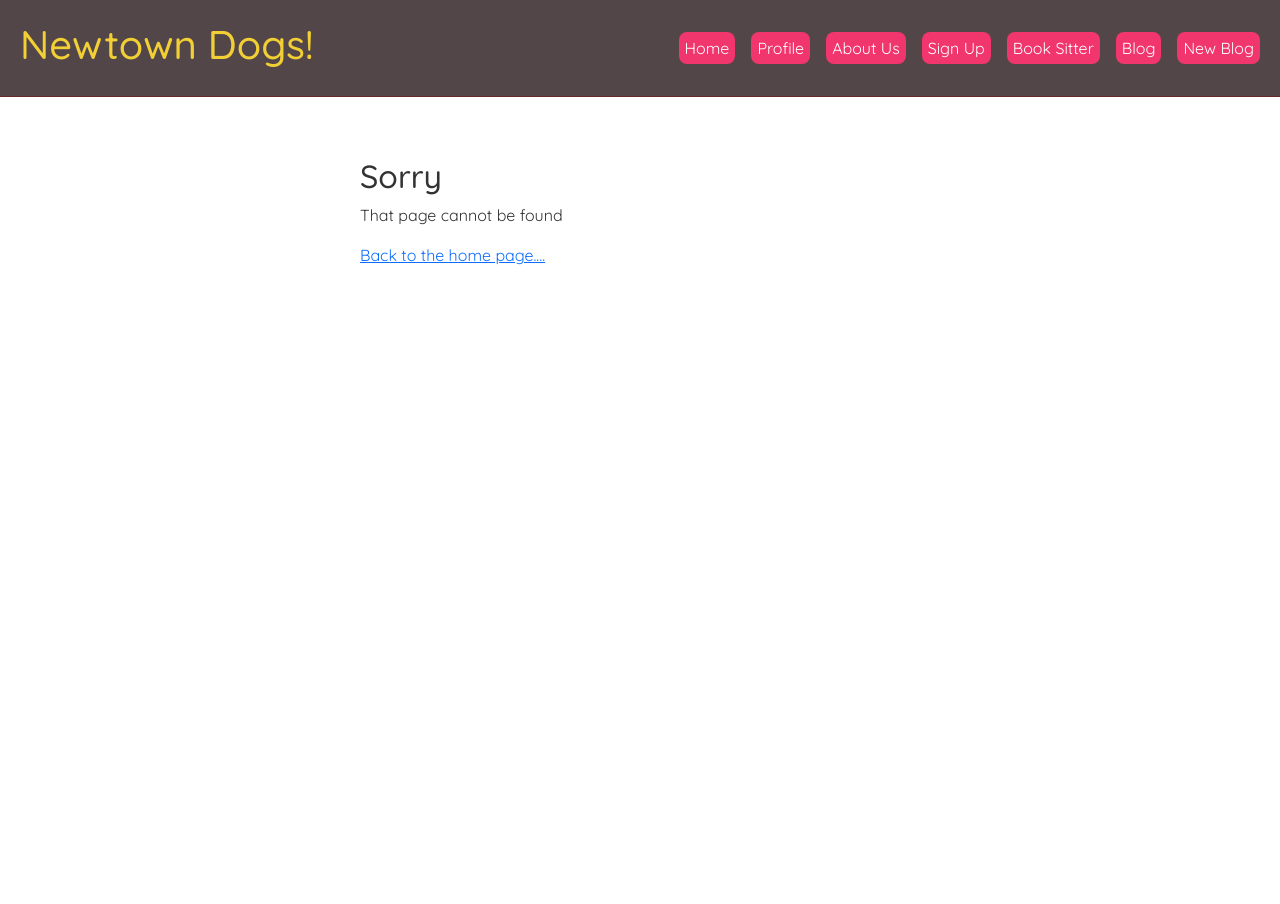
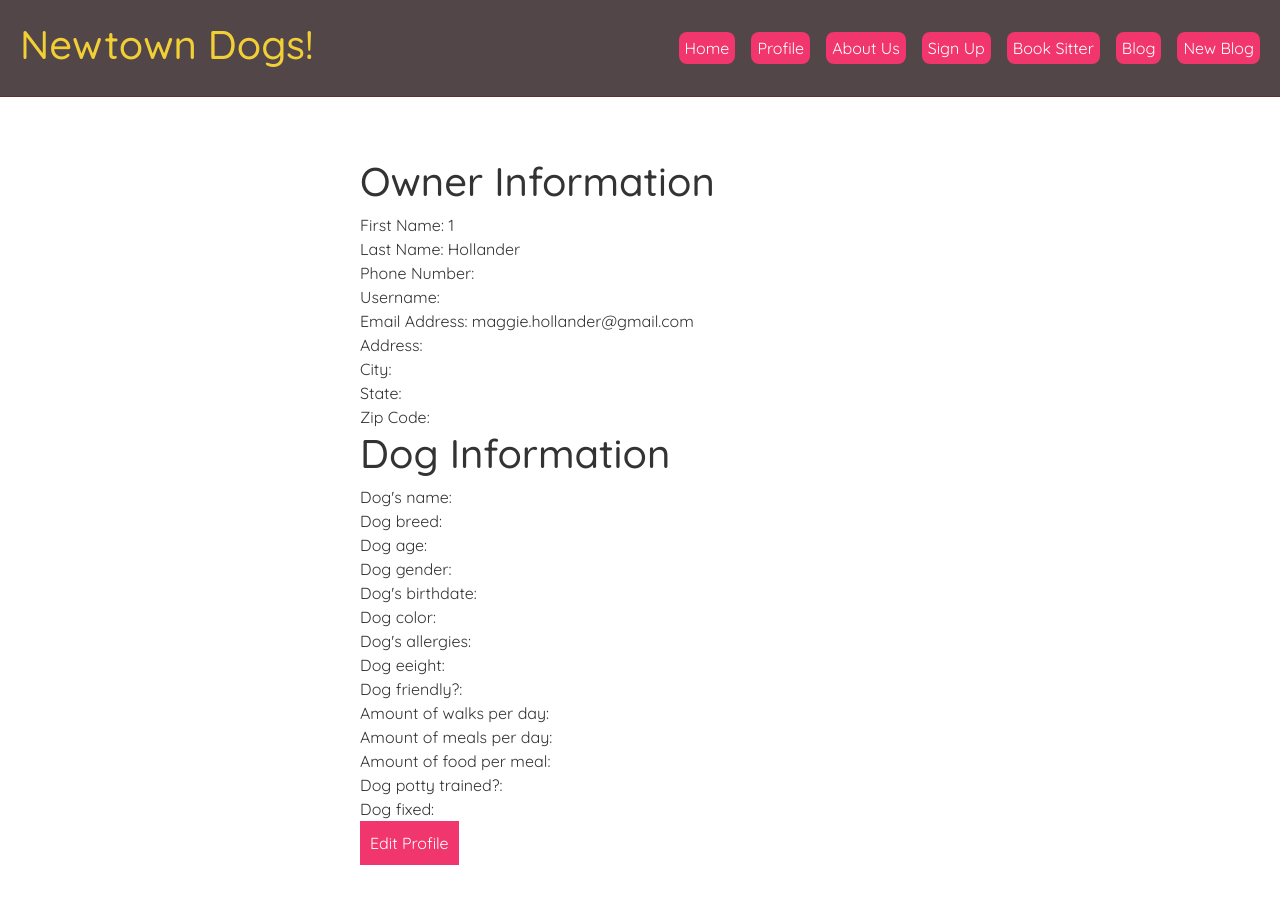
Before and after one commit to mrao2/newtowndogs, a React (Create React App) app in the folder frontend/: page /profile/1 in a window 1280 px wide. Shown: the top 904 px of the page. Before the commit the page ends 800 px from the top, so only its background shows below. Built offline with nearby package versions, Linux system fonts and the light colour scheme.

Commit message:
used newly created id and passed it into the URL. Not ready to merge yet.

```diff
--- a/frontend/src/App.js
+++ b/frontend/src/App.js
@@ -10,8 +10,7 @@ import "./App.css";
 import Login from "./Components/pages/LoginPage/Login";
 import BookingPage from "./Components/pages/BookingPage/BookingPage";
 import SignUp from "./Components/pages/SignUp/SignUpPage";
-import {EditProfile} from "./Components/pages/UserProfile/EditProfile";
-import UserProfile from "./Components/pages/UserProfile/UserProfile";
+import Profile from "./Components/pages/UserProfile/Profile";
 
 
 function App() {
@@ -24,11 +23,8 @@ function App() {
             <Route exact path="/">
               <Homepage />
             </Route>
-            <Route exact path="/editprofile">
-              <EditProfile />
-            </Route>
-            <Route exact path="/viewprofile">
-              <UserProfile />
+            <Route exact path="/profile/:id">
+              <Profile />
             </Route>
             <Route exact path="/signup">
               <SignUp />
--- a/frontend/src/Components/pages/SignUp/SignUpPage.js
+++ b/frontend/src/Components/pages/SignUp/SignUpPage.js
@@ -2,9 +2,12 @@
 import React, { useState } from "react";
 import "./SignUp.css";
 import { useForm } from 'react-hook-form';
+import { useHistory} from "react-router-dom";
+
 
 
   export const SignUp = () => {
+    const history = useHistory();
     const {
       register,
       handleSubmit,
@@ -19,10 +22,13 @@ import { useForm } from 'react-hook-form';
         method: "POST",
         headers: { "Content-Type": "application/json" },
         body: JSON.stringify(data),
-      }).then(() => {
+      }).then((resp) => {
+        console.log(resp);
         // setIsPending(false);
-        //history.push('/UserProfile')
-      });
+        return resp.json();
+      }).then((data) => {
+        history.push(`/profile/${data.id}`)
+      })
     };
 
 
--- a/frontend/src/Components/pages/UserProfile/UserProfile.js
+++ b/frontend/src/Components/pages/UserProfile/Profile.js
@@ -2,8 +2,10 @@
 import React, { useState } from "react";
 import "./UserProfile.css";
 import { Link } from "react-router-dom";
+import { useParams } from "react-router-dom";
 
-const UserProfile = () => {
+const Profile = () => {
+    const {id} = useParams();
     let firstName = "Maggie";
     let lastName = "Hollander";
     let ownerPhone = "";
@@ -37,7 +39,7 @@ return (
     <div className="App">
         <h1>Owner Information</h1>
         <div>
-            <div>First Name: {firstName}</div>
+            <div>First Name: {id}</div>
             <div>Last Name: {lastName}</div>
             <div>Phone Number: {ownerPhone}</div>
             <div>Username: {username}</div>
@@ -69,4 +71,4 @@ return (
 );
 };
 
-export default UserProfile;
+export default Profile;
```
Also changed, not shown: 2 other files (tests, documents, lock files or other folders).
